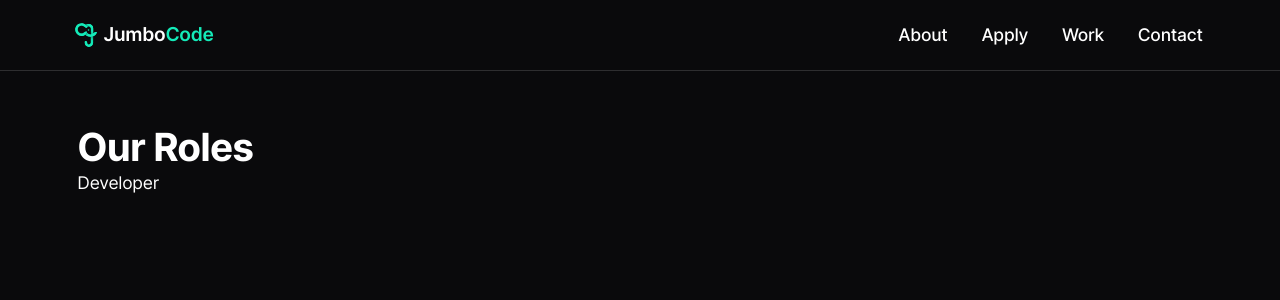
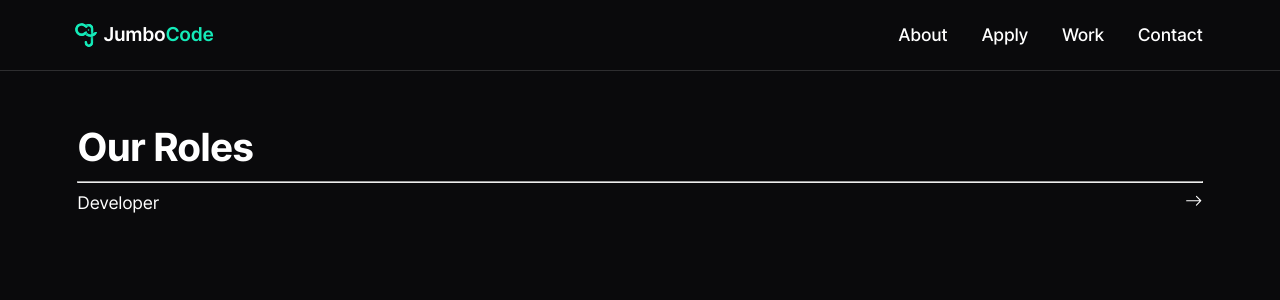
Before and after one commit to JumboCode/jumbocode.org-2023, a Next.js app: page /apply in a window 1280 px wide. Shown: the top 300 px of the page. Built offline with nearby package versions, Linux system fonts and the light colour scheme.

Commit message:
added base components

```diff
--- a/package.json
+++ b/package.json
@@ -19,7 +19,8 @@
     "next": "^12.0.10",
     "prop-types": "^15.8.1",
     "react": "^17.0.2",
-    "react-dom": "^17.0.2"
+    "react-dom": "^17.0.2",
+    "react-icons": "^4.3.1"
   },
   "devDependencies": {
     "@babel/eslint-parser": "^7.17.0",
--- a/src/components/RoleLink/RoleLink.jsx
+++ b/src/components/RoleLink/RoleLink.jsx
@@ -4,9 +4,15 @@ import classNames from "classnames/bind";
 import styles from "./RoleLink.module.scss";
 const cx = classNames.bind(styles);
 
+import { BsArrowRight } from 'react-icons/bs'
+
 export default function RoleLink(children) {
 
     return (
-        <p>{children.role}</p>
+        <div className={classNames(cx("container"))}>
+            <p>{children.role}</p>
+            <BsArrowRight />
+
+        </div>
     )
 }
--- a/src/components/RoleLink/RoleLink.module.scss
+++ b/src/components/RoleLink/RoleLink.module.scss
@@ -0,0 +1,5 @@
+.container {
+    display: flex;
+    flex-direction: row;
+    justify-content: space-between;
+}
--- a/src/pages/apply.jsx
+++ b/src/pages/apply.jsx
@@ -7,6 +7,7 @@ export default function Apply() {
     return (
         <div>
             <h2>Our Roles</h2>
+            <hr />
             <RoleLink role="Developer"/>
         </div>
     )
```
Also changed, not shown: 1 other file (tests, documents, lock files or other folders).
